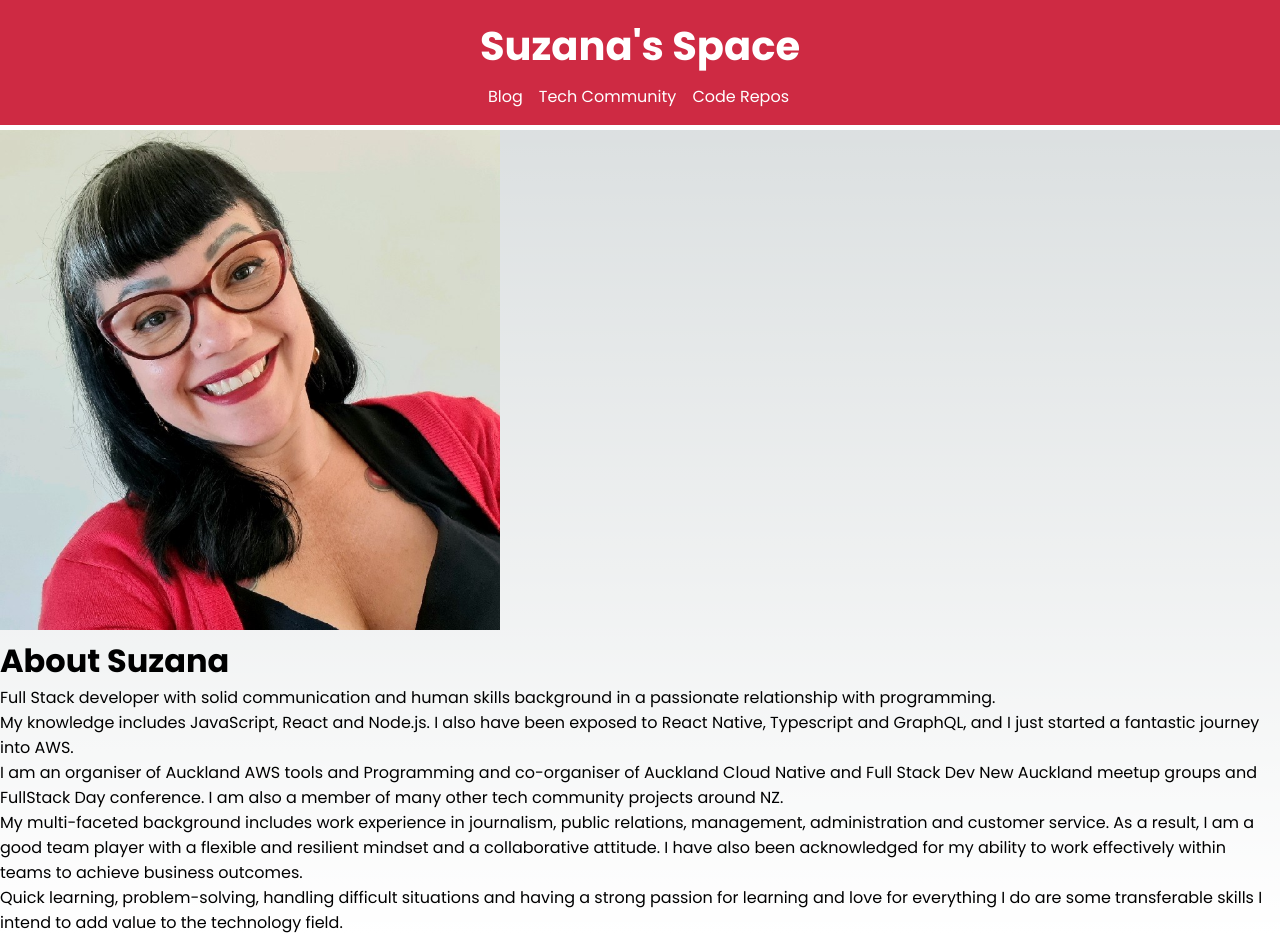
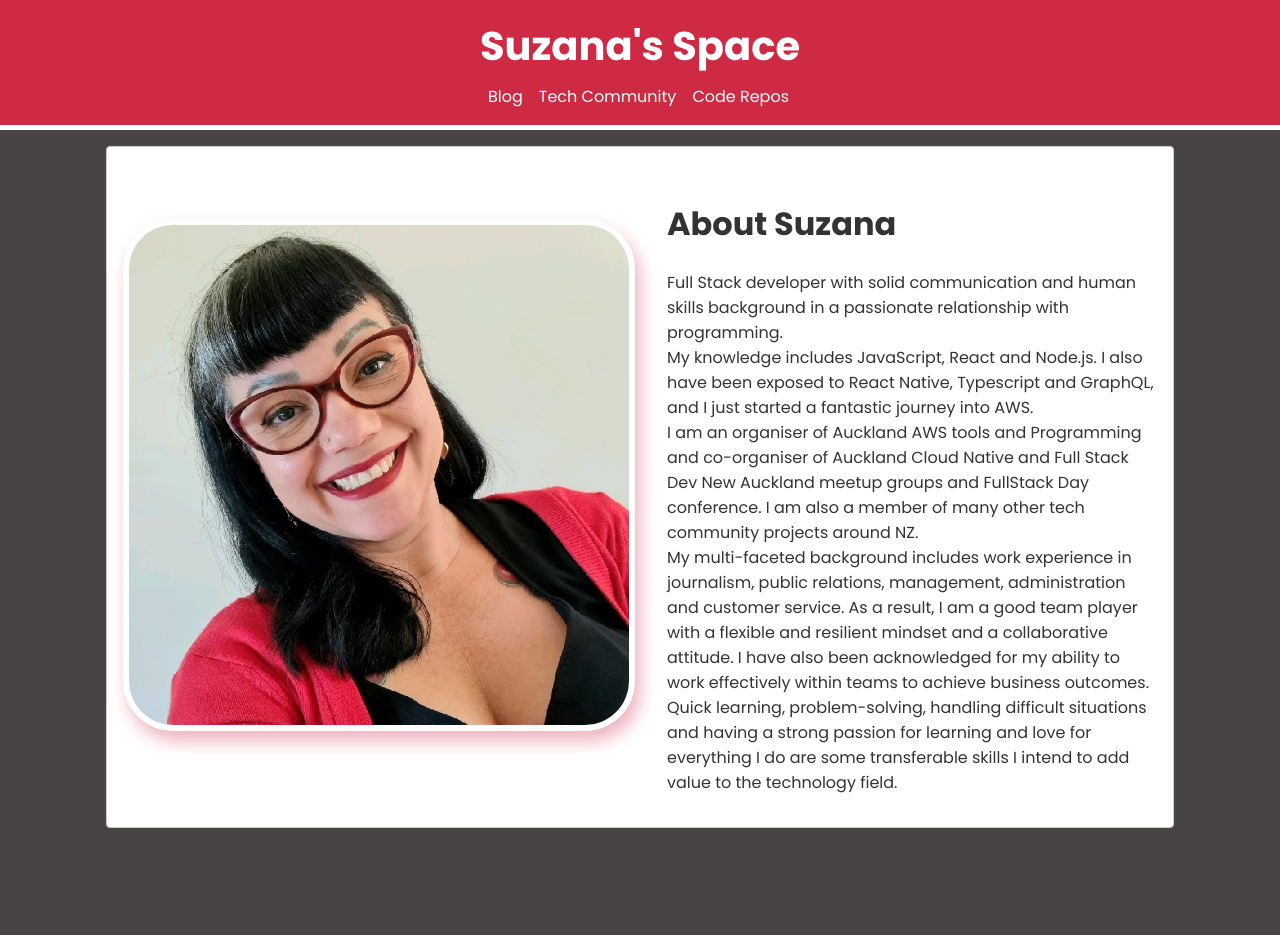
Before and after one commit to suzanamelomoraes/suzanamelomoares, a Next.js app: page / in a window 1280 px wide. After the commit the page ends 844 px from the top, so only its background shows below. Built offline with nearby package versions, Linux system fonts and the light colour scheme.

Commit message:
update css

```diff
--- a/src/app/globals.css
+++ b/src/app/globals.css
@@ -1,107 +1,230 @@
 :root {
-  --max-width: 1100px;
-  --border-radius: 12px;
-  --font-mono: ui-monospace, Menlo, Monaco, 'Cascadia Mono', 'Segoe UI Mono',
-    'Roboto Mono', 'Oxygen Mono', 'Ubuntu Monospace', 'Source Code Pro',
-    'Fira Mono', 'Droid Sans Mono', 'Courier New', monospace;
-
-  --foreground-rgb: 0, 0, 0;
-  --background-start-rgb: 214, 219, 220;
-  --background-end-rgb: 255, 255, 255;
-
-  --primary-glow: conic-gradient(
-    from 180deg at 50% 50%,
-    #16abff33 0deg,
-    #0885ff33 55deg,
-    #54d6ff33 120deg,
-    #0071ff33 160deg,
-    transparent 360deg
-  );
-  --secondary-glow: radial-gradient(
-    rgba(255, 255, 255, 1),
-    rgba(255, 255, 255, 0)
-  );
-
-  --tile-start-rgb: 239, 245, 249;
-  --tile-end-rgb: 228, 232, 233;
-  --tile-border: conic-gradient(
-    #00000080,
-    #00000040,
-    #00000030,
-    #00000020,
-    #00000010,
-    #00000010,
-    #00000080
-  );
-
-  --callout-rgb: 238, 240, 241;
-  --callout-border-rgb: 172, 175, 176;
-  --card-rgb: 180, 185, 188;
-  --card-border-rgb: 131, 134, 135;
-}
-
-@media (prefers-color-scheme: dark) {
-  :root {
-    --foreground-rgb: 255, 255, 255;
-    --background-start-rgb: 0, 0, 0;
-    --background-end-rgb: 0, 0, 0;
-
-    --primary-glow: radial-gradient(rgba(1, 65, 255, 0.4), rgba(1, 65, 255, 0));
-    --secondary-glow: linear-gradient(
-      to bottom right,
-      rgba(1, 65, 255, 0),
-      rgba(1, 65, 255, 0),
-      rgba(1, 65, 255, 0.3)
-    );
-
-    --tile-start-rgb: 2, 13, 46;
-    --tile-end-rgb: 2, 5, 19;
-    --tile-border: conic-gradient(
-      #ffffff80,
-      #ffffff40,
-      #ffffff30,
-      #ffffff20,
-      #ffffff10,
-      #ffffff10,
-      #ffffff80
-    );
-
-    --callout-rgb: 20, 20, 20;
-    --callout-border-rgb: 108, 108, 108;
-    --card-rgb: 100, 100, 100;
-    --card-border-rgb: 200, 200, 200;
-  }
-}
-
-* {
-  box-sizing: border-box;
-  padding: 0;
-  margin: 0;
+  --primary-color: #e62240;
 }
 
 html,
 body {
-  max-width: 100vw;
-  overflow-x: hidden;
+  margin: 0;
+  padding: 0;
+  font-size: 16px;
+  background-color: #4a4344;
+  color: #fff;
 }
 
-body {
-  color: rgb(var(--foreground-rgb));
-  background: linear-gradient(
-      to bottom,
-      transparent,
-      rgb(var(--background-end-rgb))
-    )
-    rgb(var(--background-start-rgb));
+.image {
+  border-radius: 50px;
+  margin-top: 2.5rem;
+  margin-right: 1rem;
+  border: 1px solid;
+  padding: 5px;
+  box-shadow: 5px 10px 18px #edb2bd;
 }
 
-a {
-  color: inherit;
+.container {
+  max-width: 1100px;
+  margin: 0 auto;
+  padding: 0 1rem;
+}
+
+.btn {
+  display: inline-block;
+  background-color: var(--primary-color);
+  color: #fff;
+  padding: 0.5rem 1rem;
+  border: none;
+  border-radius: 4px;
+  font-size: 1rem;
+  cursor: pointer;
   text-decoration: none;
 }
 
-@media (prefers-color-scheme: dark) {
-  html {
-    color-scheme: dark;
+.btn:hover {
+  background-color: #db2742;
+  color: #fff;
+}
+
+.btn-back {
+  display: inline-block;
+  background-color: #f4f4f4;
+  color: #333;
+  padding: 0.5rem 1rem;
+  border: none;
+  border-radius: 4px;
+  font-size: 0.8rem;
+  cursor: pointer;
+  text-decoration: none;
+  margin-bottom: 1.3rem;
+}
+
+.search-form {
+  display: flex;
+  align-items: center;
+}
+
+.search-input {
+  flex-grow: 1;
+  padding: 0.8rem;
+  border: 0;
+  border-radius: 4px;
+  font-size: 1rem;
+}
+
+.search-button {
+  padding: 0.7rem 1rem;
+  margin-left: 0.5rem;
+  background-color: var(--primary-color);
+  color: #fff;
+  border: none;
+  border-radius: 4px;
+  font-size: 1rem;
+  cursor: pointer;
+}
+
+.search-button:hover {
+  background-color: #db2742;
+}
+
+.search-input:focus,
+.search-button:focus {
+  outline: none;
+  border-color: var(--primary-color);
+  box-shadow: 0 0 0 2px rgba(0, 112, 243, 0.2);
+}
+
+.content-container {
+  max-width: 800px;
+  margin: 0 auto;
+  padding: 2rem 0;
+}
+
+.content-list {
+  list-style: none;
+  margin: 0;
+  padding: 0;
+}
+
+.content-list li {
+  margin: 2rem 0;
+}
+
+.content-list a {
+  display: block;
+  background-color: #fff;
+  color: #333;
+  padding: 1rem;
+  border-radius: 4px;
+  text-decoration: none;
+  box-shadow: 0 2px 4px rgba(0, 0, 0, 0.1);
+  transition: all 0.3s ease-in-out;
+}
+
+.content-list a:hover {
+  transform: translateY(-5px);
+  box-shadow: 0 5px 10px rgba(0, 0, 0, 0.2);
+}
+
+.content-list h3 {
+  margin: 0;
+  font-size: 1.5rem;
+}
+
+.content-list p {
+  margin: 0;
+  color: #666;
+  font-size: 1.2rem;
+}
+
+.content-details {
+  display: flex;
+  justify-content: space-between;
+  margin-top: 1rem;
+  color: #999;
+}
+
+.content-details span {
+  display: flex;
+  align-items: center;
+}
+
+.content-details svg {
+  margin-right: 0.5rem;
+}
+
+.loader {
+  display: flex;
+  justify-content: center;
+  align-items: center;
+  height: 100vh;
+}
+
+.spinner {
+  border: 4px solid rgba(0, 0, 0, 0.1);
+  border-left-color: red;
+  border-radius: 50%;
+  width: 40px;
+  height: 40px;
+  animation: spin 1s linear infinite;
+}
+
+.card {
+  border: 1px solid #ccc;
+  border-radius: 4px;
+  padding: 1rem;
+  margin: 1rem;
+
+  background-color: #fff;
+  color: #333;
+}
+
+.card h2 {
+  font-size: 1.5rem;
+  margin-top: 0;
+}
+
+.card .card-content {
+  margin-top: 1rem;
+}
+
+.card .card-items {
+  display: flex;
+  justify-content: space-between;
+  margin-top: 1rem;
+}
+
+.card .text {
+  margin-left: 1rem;
+}
+
+.card .card-stats {
+  display: flex;
+  margin: 1rem 0;
+}
+
+.card .card-stat {
+  display: flex;
+  align-items: center;
+  margin-right: 1rem;
+}
+
+.card .card-stat svg {
+  margin-right: 0.5rem;
+}
+
+.card .card-stat span {
+  font-size: 0.9rem;
+}
+
+.meetups .card h2 {
+  margin-bottom: 0;
+}
+
+.link-title {
+  color: #333;
+  text-decoration: none;
+}
+
+@keyframes spin {
+  to {
+    transform: rotate(360deg);
   }
 }
```
